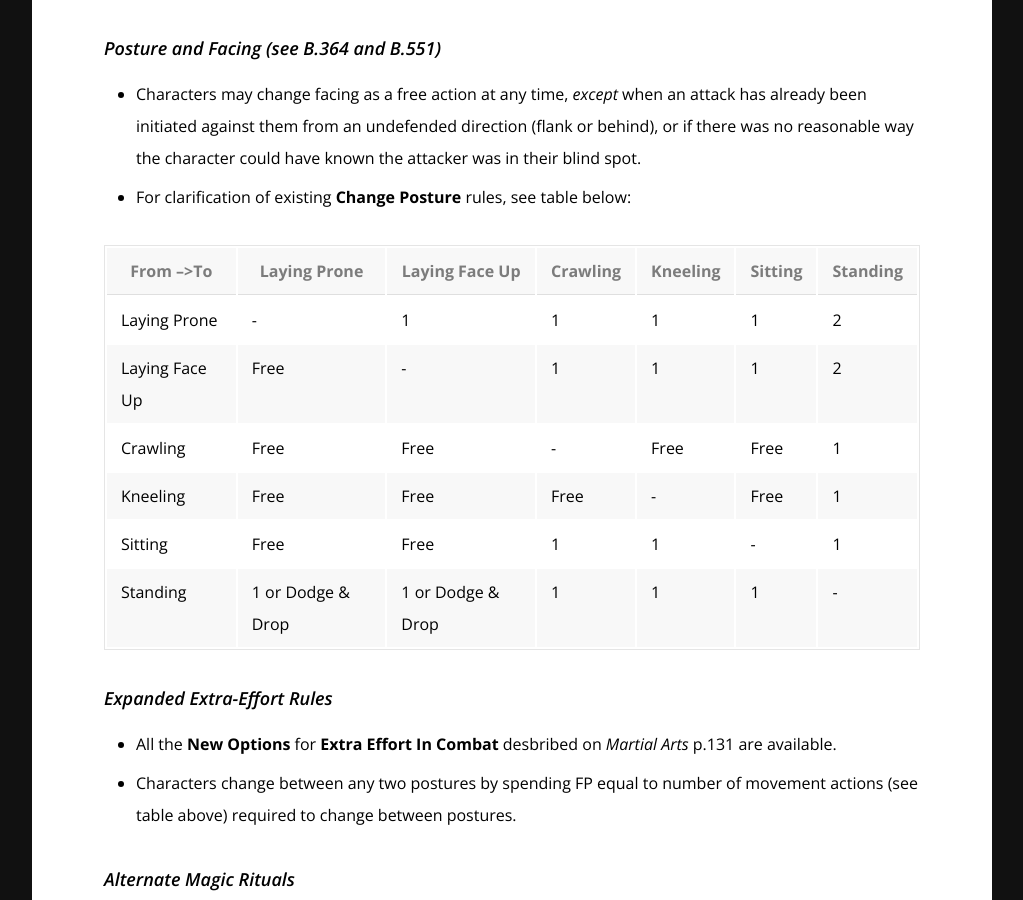
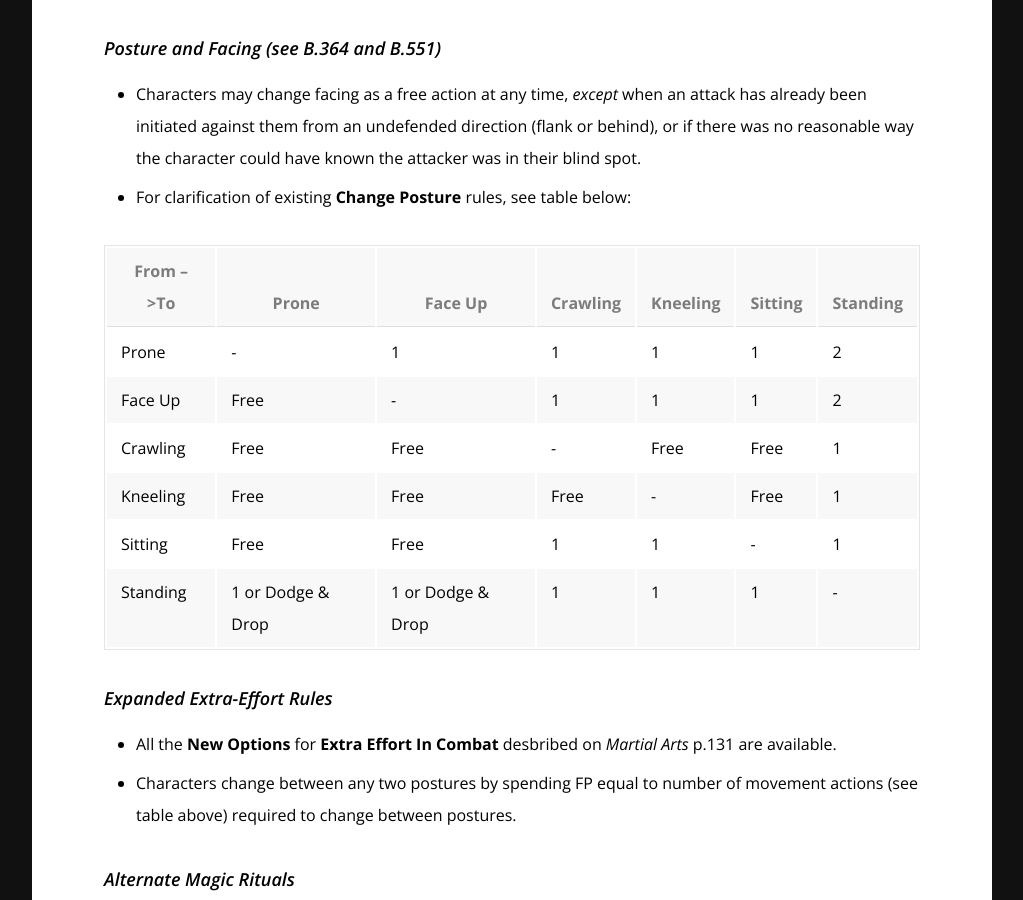
Before and after one commit to rickosborne/blackwater, a Jekyll site: the page built from _guide/550-rulebooks-and-house-rules.md, in a window 1280 px wide and 900 px high, scrolled down 2382 px. Shown: the whole window, without its empty margins (128-1151 px from the left). Built offline with Jekyll 4.4.1, drawn with Linux system fonts in a browser that asks for light colours.

Commit message:
Update 550-rulebooks-and-house-rules.md

```diff
--- a/_guide/550-rulebooks-and-house-rules.md
+++ b/_guide/550-rulebooks-and-house-rules.md
@@ -53,10 +53,10 @@ In general, the following GURPS sourcebooks are recommended:
 * Characters may change facing as a free action at any time, ***except*** when an attack has already been initiated against them from an undefended direction (flank or behind), or if there was no reasonable way the character could have known the attacker was in their blind spot.
 * For clarification of existing **Change Posture** rules, see table below:
 
-|From -->To     |Laying Prone     |Laying Face Up   |Crawling|Kneeling|Sitting|Standing|
+|From -->To     |Prone            |Face Up          |Crawling|Kneeling|Sitting|Standing|
 |---------------|-----------------|-----------------|--------|--------|-------|--------|
-|Laying Prone   |-                |1                |1       |1       |1      |2       |
-|Laying Face Up |Free             |-                |1       |1       |1      |2       |
+|Prone          |-                |1                |1       |1       |1      |2       |
+|Face Up        |Free             |-                |1       |1       |1      |2       |
 |Crawling       |Free             |Free             |-       |Free    |Free   |1       |
 |Kneeling       |Free             |Free             |Free    |-       |Free   |1       |
 |Sitting        |Free             |Free             |1       |1       |-      |1       |
```
